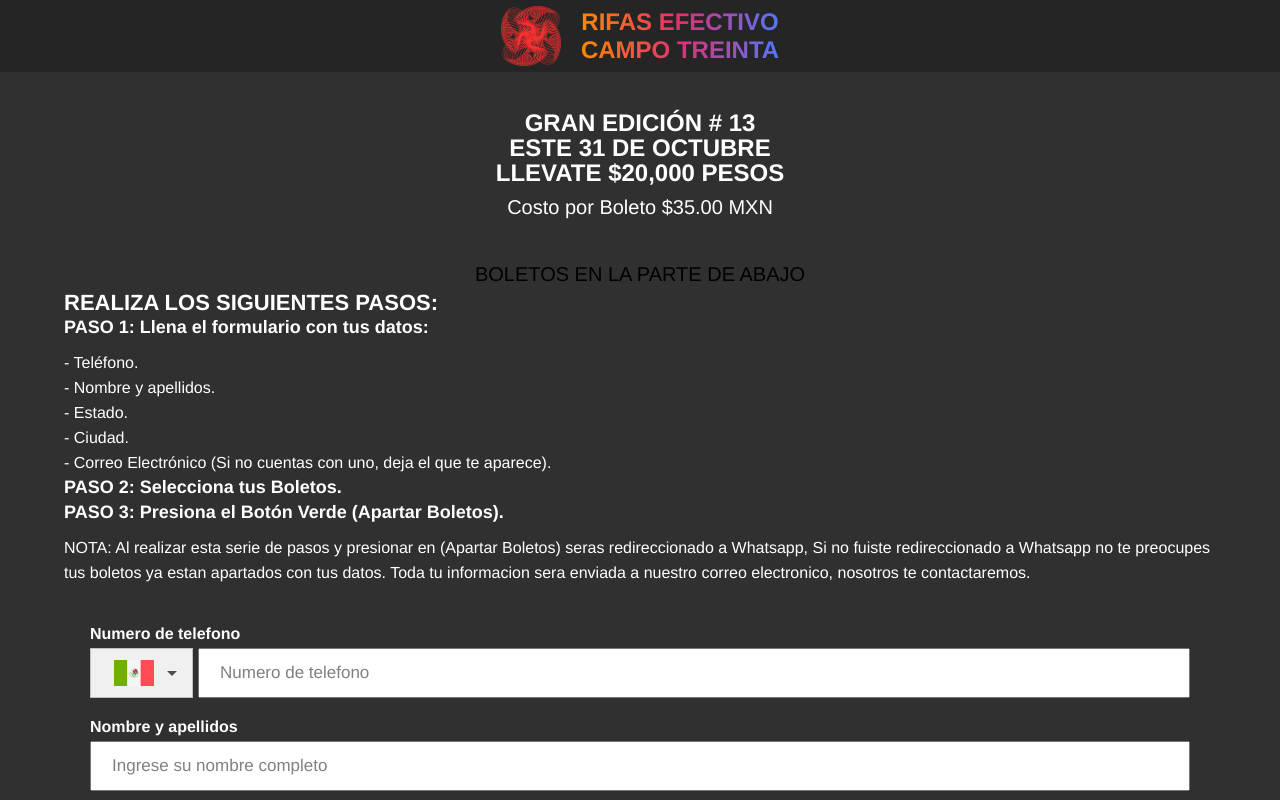
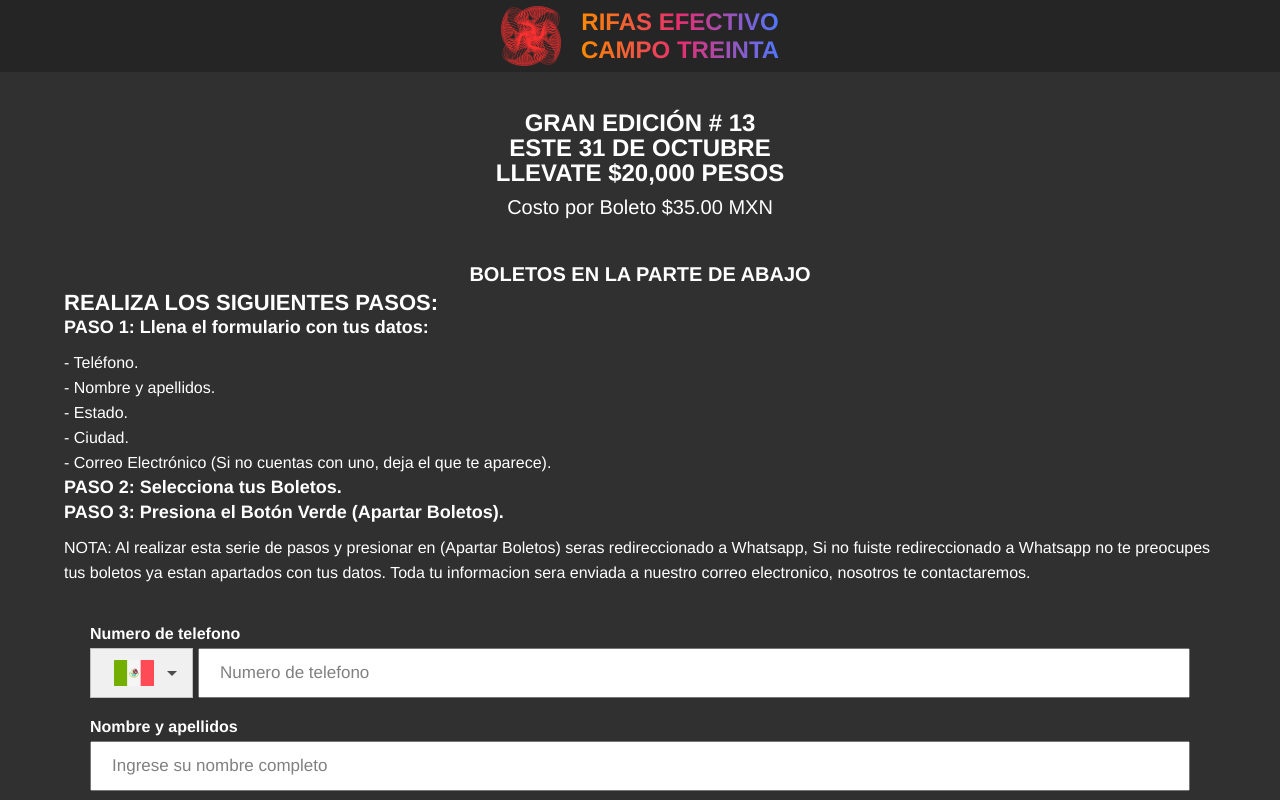
Before and after one commit to Albertosl2497/frontend, a React (Create React App) app: page / in a window 1280 px wide. Shown: the top 800 px of the page. Built offline with nearby package versions, Linux system fonts and the light colour scheme; no server answers.

Commit message:
Update HomePage.jsx

```diff
--- a/src/Pages/HomePage.jsx
+++ b/src/Pages/HomePage.jsx
@@ -14,7 +14,7 @@ function MainPageContent() {
       <br />
       <div className="extra-paragraph">
       <div className="arrow down-arrow">&#8595;</div>
-      <span className=" white-text">BOLETOS EN LA PARTE DE ABAJO</span>
+      <span className="bold white-text">BOLETOS EN LA PARTE DE ABAJO</span>
       <div className="arrow down-arrow">&#8595;</div>
       </div>
     </div>
```
